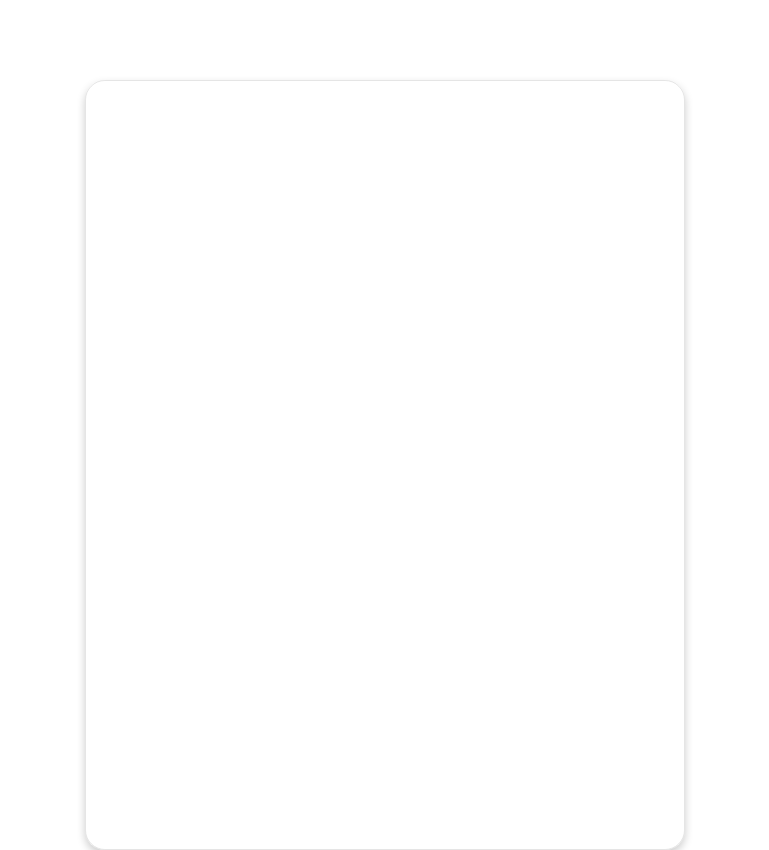
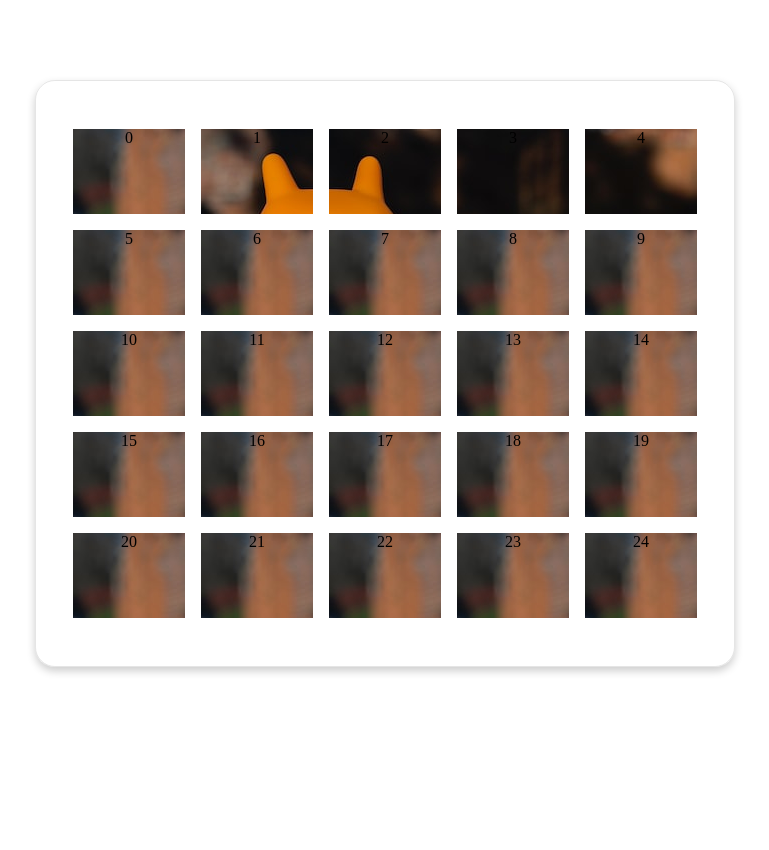
Before and after one commit to NoahRod108/guess-that-pokemon, a React (Create React App) app: page / in a window 1280 px wide. Shown: the whole page, without its empty margins (255-1024 px from the left). After the commit the page ends 800 px from the top, so only its background shows below. Built offline with nearby package versions, Linux system fonts and the light colour scheme.

Commit message:
Fixed image grid

```diff
--- a/src/components/Tile.jsx
+++ b/src/components/Tile.jsx
@@ -2,12 +2,12 @@ import React from 'react'
 
 let tilesArray = [];
 
-for(let i = 0; i < 24; i++){
-    //216 is divided by 5 same with 384 - image is 1000 x 667
+for(let i = 0; i < 25; i++){
+    //85 is divided by 5 same with 128 - image is 640 x 427
     let tile={
         id: i,
-        top: -(Math.floor(i / 5)) * 216,
-        left: i < 5 ? i * 384 : -(i % 5) * 384
+        top: -(Math.floor(i / 5)) * 85,
+        left: i < 5 ? i * 128 : -(i % 5) * 128
     }
     tilesArray.push(tile);
 }
@@ -17,7 +17,7 @@ const Tile = () => {
     <div className="tile-container">
         <div className="tile-grid">
             {tilesArray.map((tile) =>(
-                <div key={tile.id} className="tile" style={{top: `${tile.top}`, left: `${tile.left}`}}></div>
+                <div key={tile.id} className="tile" style={{backgroundPosition: `-${tile.left}px -${tile.top}px`, height: `${85}px`, width: `${128}`}}>{tile.id}</div>
             ))}
         </div>
     </div>
--- a/src/styles.css
+++ b/src/styles.css
@@ -5,7 +5,7 @@
 }
 
 .tile-container{
-    max-width: 600px;
+    max-width: 700px;
     margin: 0 auto;
     margin-top: 10vh;
     box-shadow: 0 4px 8px 0 rgba(0,0,0,0.2);
@@ -20,7 +20,10 @@
     text-align: center;
     gap: 1rem;
     margin: 2rem;
-    grid-template-columns: repeat(5, 6rem);
-    grid-template-rows: minmax(7rem, auto) repeat(5, 6rem);
+    grid-template-columns: repeat(5, 7rem);
     padding: 1rem;
 }
+
+.tile{
+    background: url('./images/test2.jpg');
+}
```
